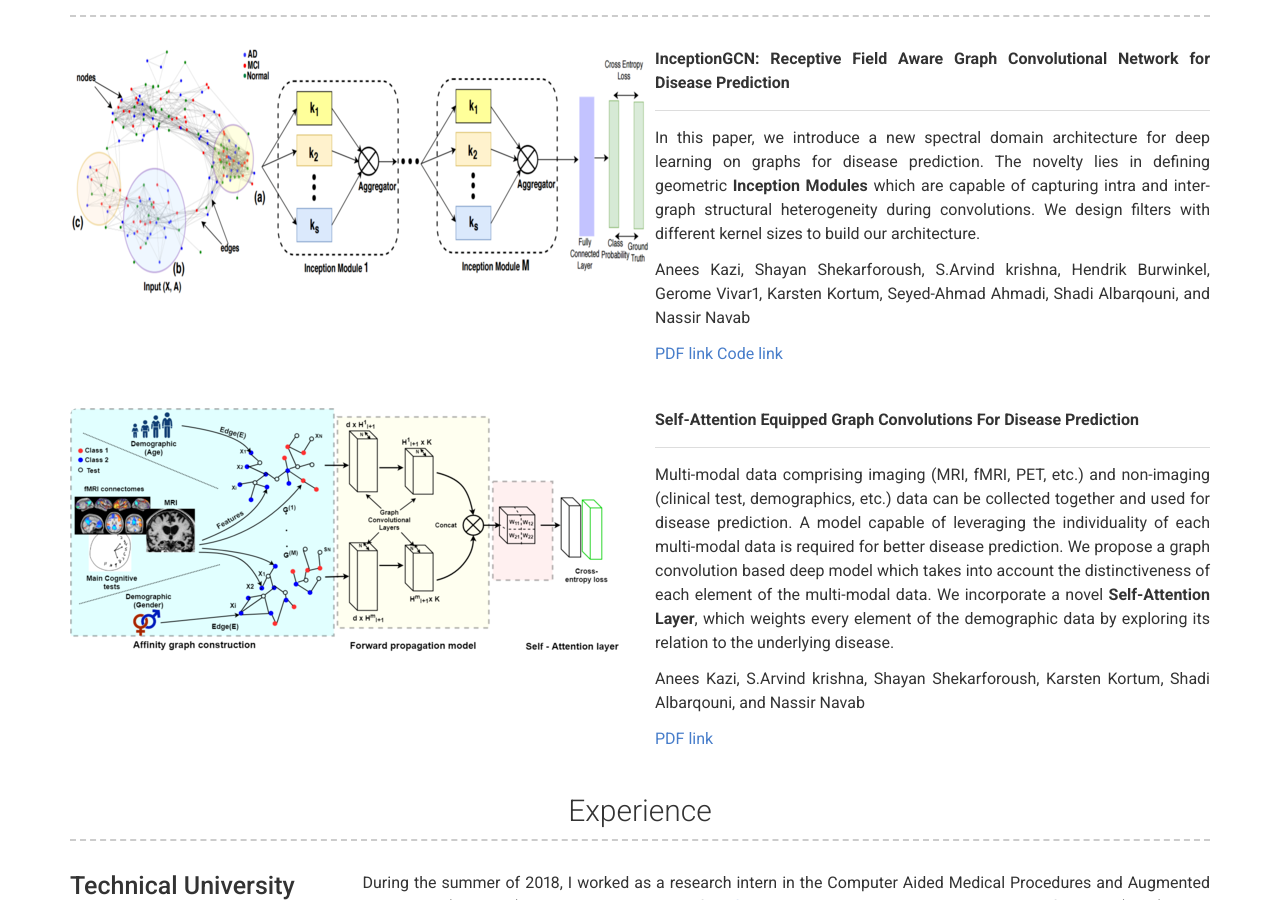
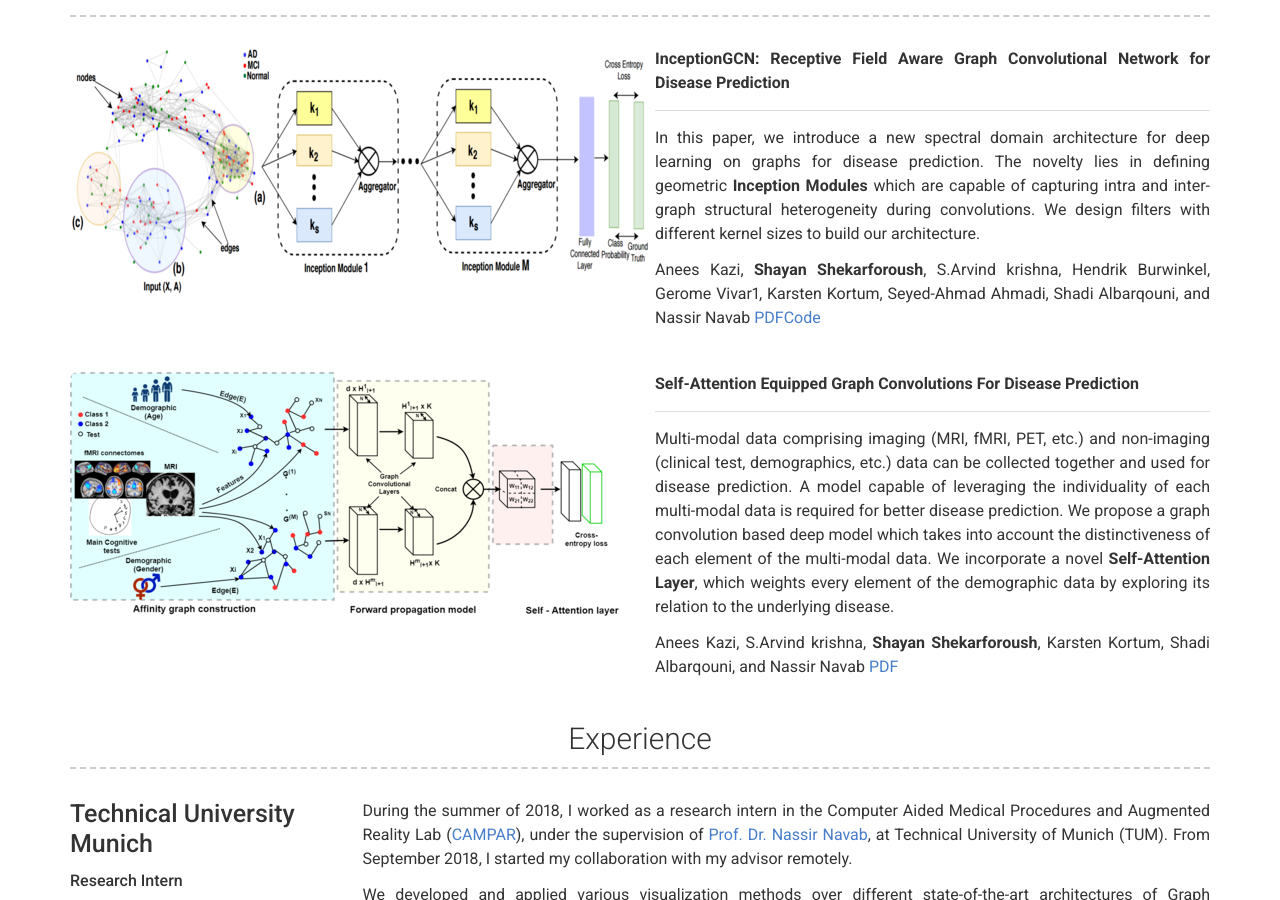
Before and after one commit to shekshaa/shekshaa.github.io, a Jekyll site: the page built from index.md, in a window 1280 px wide and 900 px high, scrolled down 570 px. Built offline with Jekyll 4.4.1, drawn with Linux system fonts in a browser that asks for light colours.

Commit message:
Update projects.yml

```diff
--- a/_data/projects.yml
+++ b/_data/projects.yml
@@ -9,10 +9,8 @@
     The novelty lies in defining geometric **Inception Modules** which are capable of capturing intra and inter-graph structural heterogeneity during convolutions.
     We design filters with different kernel sizes to build our architecture.
 
-    Anees Kazi, Shayan Shekarforoush, S.Arvind krishna, Hendrik Burwinkel, Gerome Vivar1, Karsten Kortum,
-    Seyed-Ahmad Ahmadi, Shadi Albarqouni, and Nassir Navab
-
-    [PDF link](https://arxiv.org/pdf/1903.04233.pdf)   [Code link](https://github.com/shekshaa/InceptionGCN)
+    Anees Kazi, **Shayan Shekarforoush**, S.Arvind krishna, Hendrik Burwinkel, Gerome Vivar1, Karsten Kortum,
+    Seyed-Ahmad Ahmadi, Shadi Albarqouni, and Nassir Navab [PDF](https://arxiv.org/pdf/1903.04233.pdf)[Code](https://github.com/shekshaa/InceptionGCN)
 
 - name: ParallelGCN
   image: images/ISBI_method.png
@@ -27,7 +25,5 @@
     We incorporate a novel **Self-Attention Layer**, which weights every element of the demographic data
     by exploring its relation to the underlying disease.
 
-    Anees Kazi, S.Arvind krishna, Shayan Shekarforoush, Karsten Kortum,
-    Shadi Albarqouni, and Nassir Navab
-
-    [PDF link](https://arxiv.org/pdf/1812.09954.pdf)
+    Anees Kazi, S.Arvind krishna, **Shayan Shekarforoush**, Karsten Kortum,
+    Shadi Albarqouni, and Nassir Navab [PDF](https://arxiv.org/pdf/1812.09954.pdf)
```
